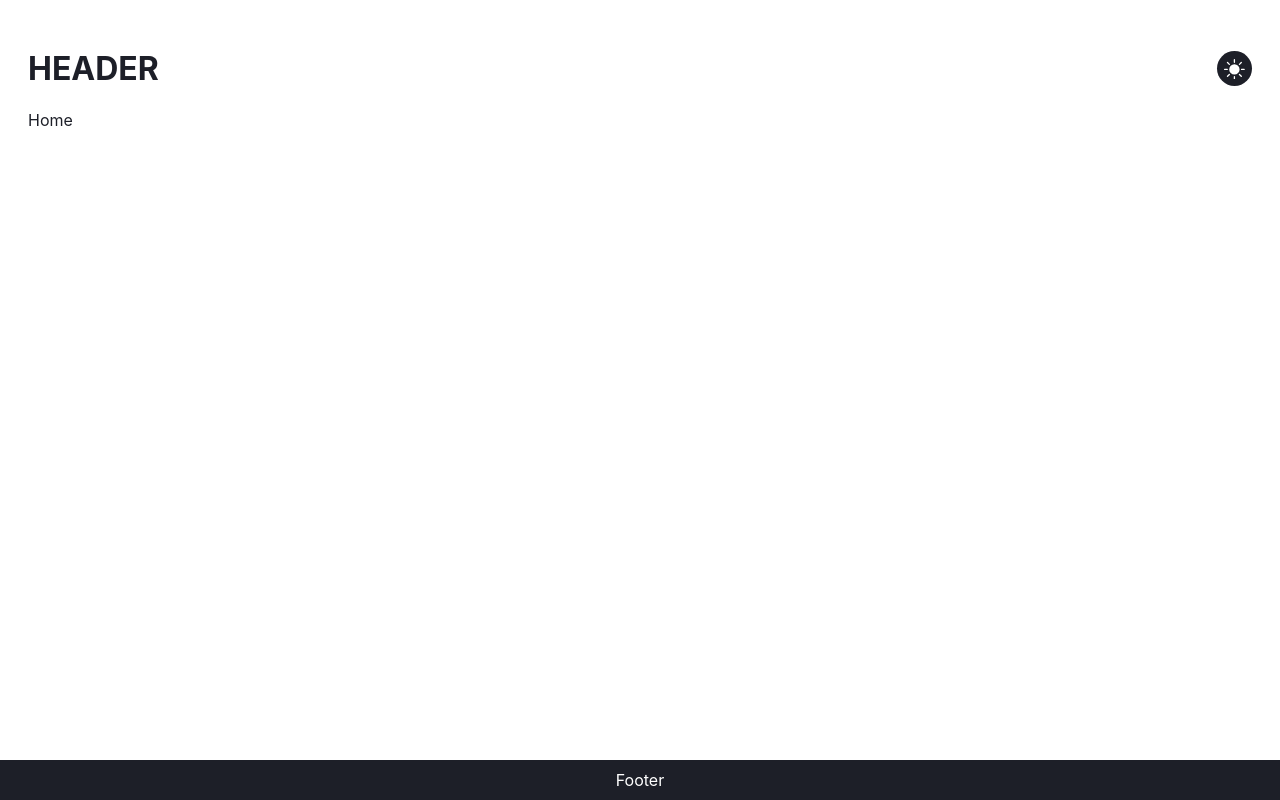
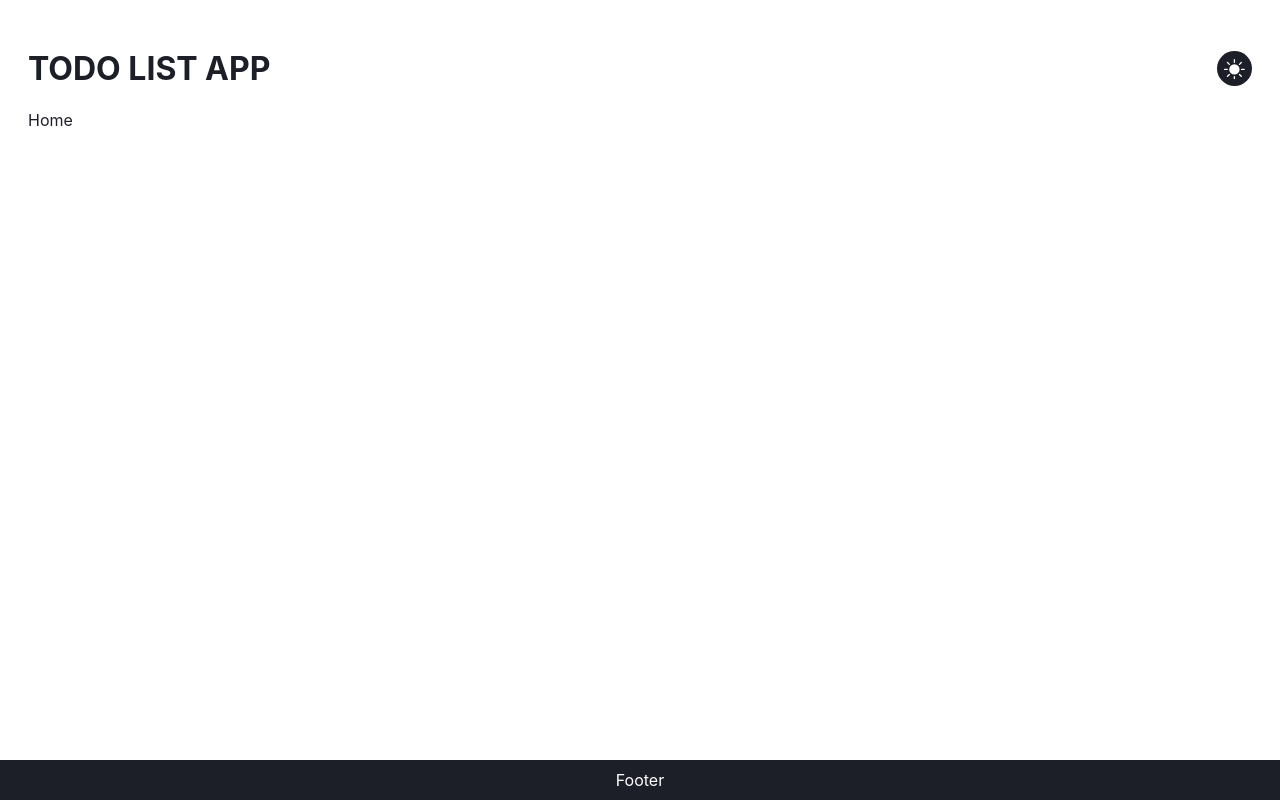
Before and after one commit to lavalbuena357/crud-products-mern, a React (Create React App) app in the folder client/: page / in a window 1280 px wide. Built offline with nearby package versions, Linux system fonts and the light colour scheme.

Commit message:
cambio de titulo

```diff
--- a/client/src/Components/Header.jsx
+++ b/client/src/Components/Header.jsx
@@ -5,7 +5,7 @@ import { HeaderCtn, Title } from '../styles/Header'
 function Header(props) {
   return (
     <HeaderCtn>
-      <Title>Header</Title>
+      <Title>ToDo List App</Title>
       <ThemeToggler changeTheme={props.handleThemeToggler} theme={props.theme} />
     </HeaderCtn>
   )
```
